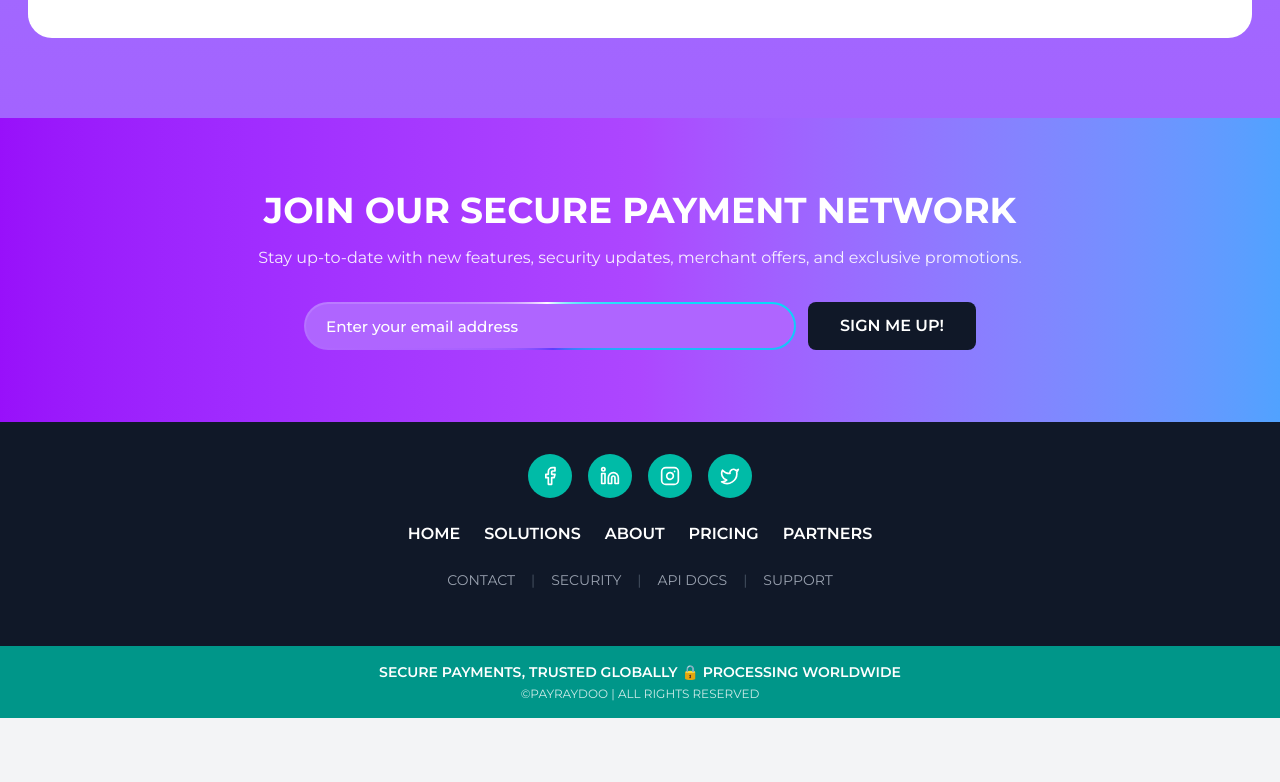
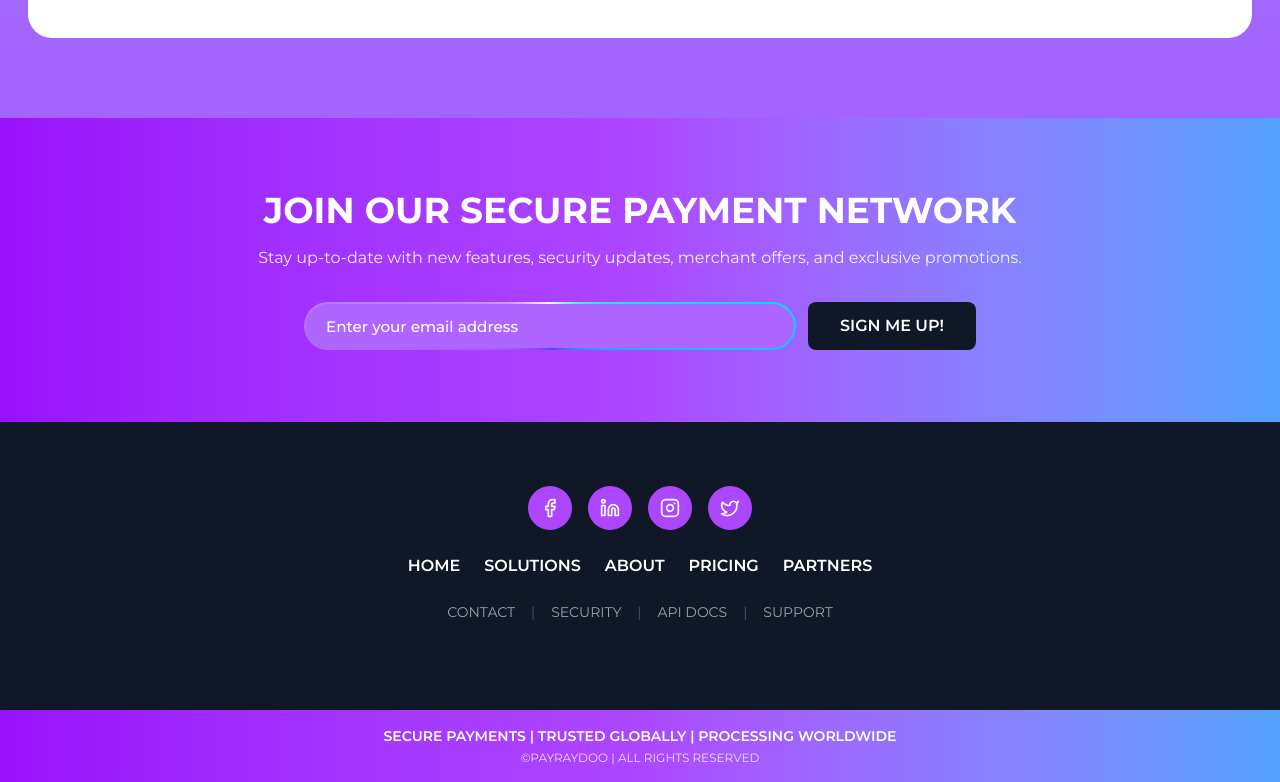
Before and after one commit to touhidul7/Payraydoo-Frontend, a Next.js app: page / in a window 1280 px wide. Shown: the part 9127-9909 px from the top of the page. Before the commit the page ends 9845 px from the top, so only its background shows below. Built offline with nearby package versions, Linux system fonts and the light colour scheme.

Commit message:
Update Footer component styles for improved visual consistency; change social icon colors to purple and enhance bottom bar gradient

```diff
--- a/app/Components/Footer.jsx
+++ b/app/Components/Footer.jsx
@@ -62,20 +62,20 @@ export default function Footer() {
       </div>
 
       {/* Main Footer Content */}
-      <div className="bg-gray-900 px-4 py-8 sm:px-6 lg:px-8">
+      <div className="bg-gray-900 px-4 py-8 sm:px-6 lg:px-8 md:py-16">
         <div className="max-w-7xl mx-auto">
           {/* Social Icons */}
           <div className="flex justify-center gap-4 mb-6">
-            <a href="#" className="bg-teal-500 hover:bg-teal-600 p-3 rounded-full transition-colors duration-200">
+            <a href="#" className="bg-purple-500 hover:bg-purple-600 p-3 rounded-full transition-colors duration-200">
               <Facebook className="w-5 h-5 text-white" />
             </a>
-            <a href="#" className="bg-teal-500 hover:bg-teal-600 p-3 rounded-full transition-colors duration-200">
+            <a href="#" className="bg-purple-500 hover:bg-purple-600 p-3 rounded-full transition-colors duration-200">
               <Linkedin className="w-5 h-5 text-white" />
             </a>
-            <a href="#" className="bg-teal-500 hover:bg-teal-600 p-3 rounded-full transition-colors duration-200">
+            <a href="#" className="bg-purple-500 hover:bg-purple-600 p-3 rounded-full transition-colors duration-200">
               <Instagram className="w-5 h-5 text-white" />
             </a>
-            <a href="#" className="bg-teal-500 hover:bg-teal-600 p-3 rounded-full transition-colors duration-200">
+            <a href="#" className="bg-purple-500 hover:bg-purple-600 p-3 rounded-full transition-colors duration-200">
               <Twitter className="w-5 h-5 text-white" />
             </a>
           </div>
@@ -83,11 +83,11 @@ export default function Footer() {
           {/* Navigation Links */}
           <nav className="mb-6">
             <ul className="flex flex-wrap justify-center gap-4 sm:gap-6 text-white font-semibold text-sm sm:text-base">
-              <li><a href="#" className="hover:text-teal-400 transition-colors">HOME</a></li>
-              <li><a href="#" className="hover:text-teal-400 transition-colors">SOLUTIONS</a></li>
-              <li><a href="#" className="hover:text-teal-400 transition-colors">ABOUT</a></li>
-              <li><a href="#" className="hover:text-teal-400 transition-colors">PRICING</a></li>
-              <li><a href="#" className="hover:text-teal-400 transition-colors">PARTNERS</a></li>
+              <li><a href="#" className="hover:text-purple-400 transition-colors">HOME</a></li>
+              <li><a href="#" className="hover:text-purple-400 transition-colors">SOLUTIONS</a></li>
+              <li><a href="#" className="hover:text-purple-400 transition-colors">ABOUT</a></li>
+              <li><a href="#" className="hover:text-purple-400 transition-colors">PRICING</a></li>
+              <li><a href="#" className="hover:text-purple-400 transition-colors">PARTNERS</a></li>
             </ul>
           </nav>
 
@@ -107,10 +107,10 @@ export default function Footer() {
       </div>
 
       {/* Bottom Bar */}
-      <div className="bg-teal-600 px-4 py-4 sm:px-6 lg:px-8">
+      <div className="bg-gradient-to-r from-purple-600 via-purple-500 to-blue-400 px-4 py-4 sm:px-6 lg:px-8">
         <div className="max-w-7xl mx-auto text-center">
           <p className="text-white font-semibold text-xs sm:text-sm mb-1">
-            SECURE PAYMENTS, TRUSTED GLOBALLY 🔒 PROCESSING WORLDWIDE
+            SECURE PAYMENTS | TRUSTED GLOBALLY | PROCESSING WORLDWIDE
           </p>
           <p className="text-white/80 text-xs">
             ©PAYRAYDOO | ALL RIGHTS RESERVED
```
